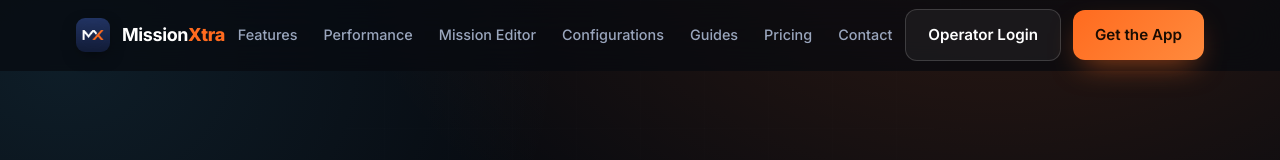
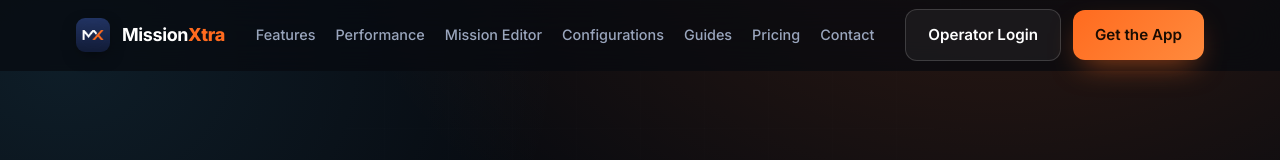
Before and after one commit to helidave81-coder/missionxtra-site, a plain HTML site: page index.html in a window 1280 px wide. Shown: the top 160 px of the page. Drawn offline with Linux system fonts and the light colour scheme.

```diff
--- a/index.html
+++ b/index.html
@@ -95,7 +95,7 @@
 .brand{display:flex;align-items:center;gap:12px;font-weight:800;letter-spacing:-.02em;font-size:1.12rem}
 .brand img{width:34px;height:34px;border-radius:9px;box-shadow:0 6px 18px -6px rgba(0,0,0,.7)}
 .brand b{color:#fff}.brand span{color:var(--orange)}
-.nav-links{display:flex;align-items:center;gap:26px;flex:0 1 auto;min-width:0}
+.nav-links{display:flex;align-items:center;gap:20px;flex:0 1 auto;min-width:0}
 .nav-links a{font-size:.9rem;color:var(--muted);font-weight:500;transition:color .2s;white-space:nowrap}
 .nav-links a:hover{color:#fff}
 .nav-cta{display:flex;align-items:center;gap:12px;flex:none}
```
